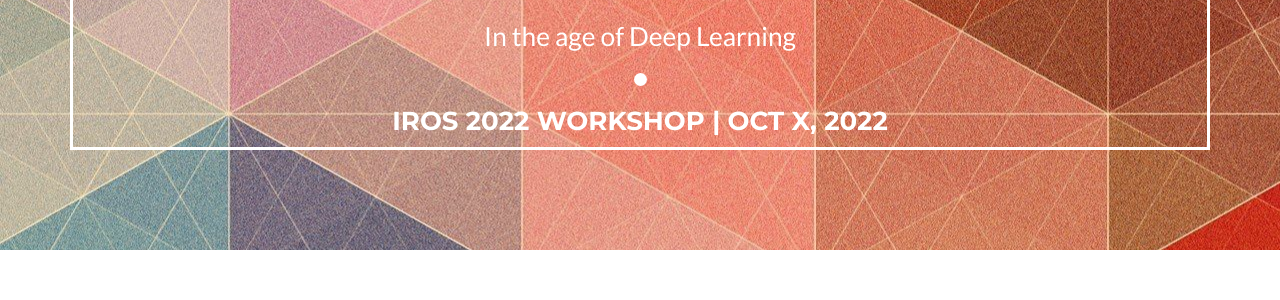
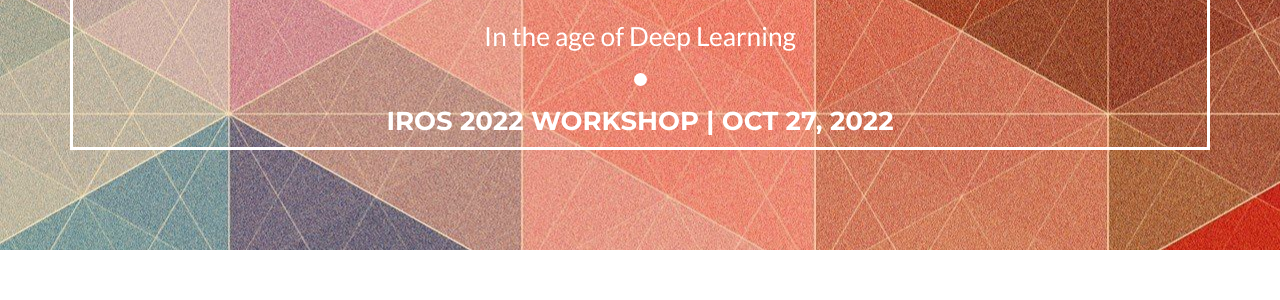
Before and after one commit to probabilisticrobotics/probabilisticrobotics.github.io, a Jekyll site: the page built from _posts/2022-01-08-contact.md, in a window 1280 px wide and 900 px high. Shown: the part 287-587 px from the top of the window. Built offline with Jekyll 4.4.1, drawn with Linux system fonts in a browser that asks for light colours.

Commit message:
Adds date

```diff
--- a/_includes/header.html
+++ b/_includes/header.html
@@ -9,7 +9,7 @@
                     <!--<hr class="star-light" />-->
                     <span class="skills">{{ site.skills }}</span>
                     <h3 style="height: 0.5em; width: 0.5em; background-color: white; border-radius: 50%; margin-top: 0.7em; margin-left: auto; margin-right: auto;"></h3>
-                    <h3>IROS 2022 Workshop | Oct X, 2022</h3>
+                    <h3>IROS 2022 Workshop | Oct 27, 2022</h3>
                 </div>
             </div>
         </div>
```
